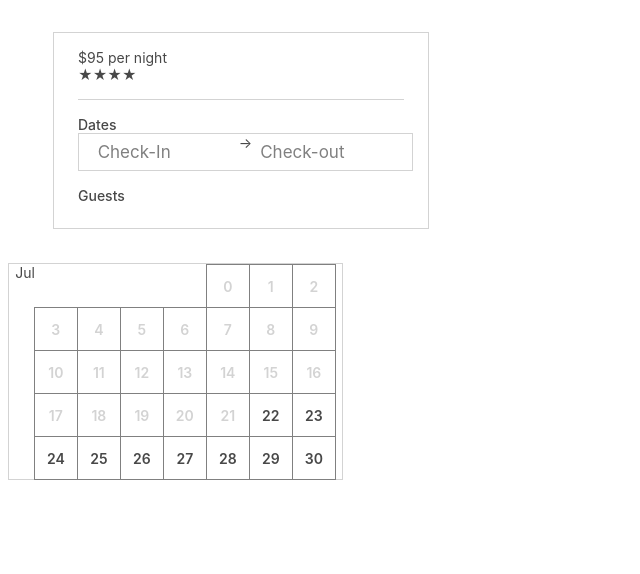
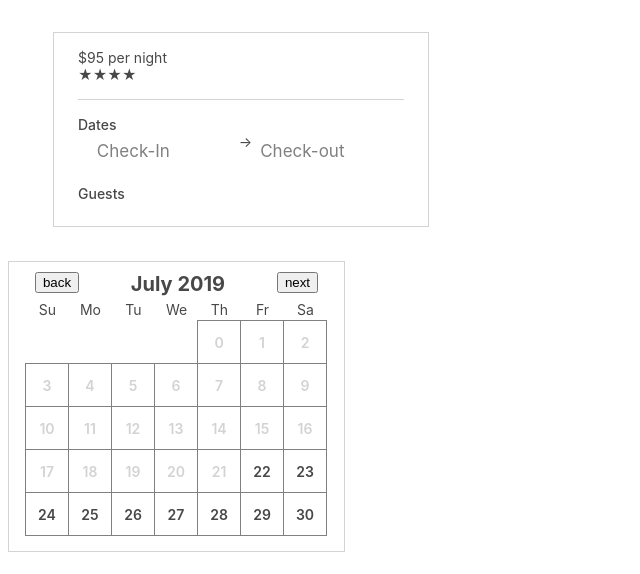
Before and after one commit to reserva-co/bookings_module, a React app: page / in a window 1280 px wide. Shown: the whole page, without its empty margins (0-640 px from the left). Built offline with nearby package versions, Linux system fonts and the light colour scheme.

Commit message:
Finished static calendar, will make new branch and start working on the dynamic feature

```diff
--- a/client/components/calendar.js
+++ b/client/components/calendar.js
@@ -7,16 +7,20 @@ class Calendar extends React.Component {
       startDay: '4',
       numberOfDays: 31,
       currentMonth: (new Date()).getMonth(),
-      currentDate: (new Date()).getDate()
+      currentDate: (new Date()).getDate(),
+      currentYear: (new Date()).getFullYear()
     }
   };
 
   render() {
+    var daysOfWeek = ["Su", "Mo", "Tu", "We", "Th", "Fr", "Sa"];
     var output = [];
     var month;
-
+    for (var i = 0; i < 7; i++) {
+      output.push(<div key={`d${i}`} className="day-box">{daysOfWeek[i]}</div>)
+    }
     for (var i = 0; i < this.data.startDay; i++) {
-      output.push(<div key={`e${i}`}className="empty-box"></div>)
+      output.push(<div key={`e${i}`} className="empty-box"></div>)
     }
     for (var i = 0; i < this.data.currentDate; i++) {
       output.push(<div key={`${i}`} className="date-box booked">{i}</div>)
@@ -26,25 +30,31 @@ class Calendar extends React.Component {
     }
 
     switch(this.data.currentMonth) {
-      case (1): month = 'Jan'; break;
-      case (2): month = 'Feb'; break;
-      case (3): month = 'Mar'; break;
-      case (4): month = 'Apr'; break;
+      case (1): month = 'January'; break;
+      case (2): month = 'Febuary'; break;
+      case (3): month = 'March'; break;
+      case (4): month = 'April'; break;
       case (5): month = 'May'; break;
-      case (6): month = 'Jun'; break;
-      case (7): month = 'Jul'; break;
-      case (8): month = 'Aug'; break;
-      case (9): month = 'Sep'; break;
-      case (10): month = 'Oct'; break;
-      case (11): month = 'Nov'; break;
-      case (12): month = 'Dec'; break;
+      case (6): month = 'June'; break;
+      case (7): month = 'July'; break;
+      case (8): month = 'August'; break;
+      case (9): month = 'September'; break;
+      case (10): month = 'October'; break;
+      case (11): month = 'November'; break;
+      case (12): month = 'December'; break;
     }
 
     return (
-      <div id="dates-container">
-        {month}
-        <div id="calendar-container">
-          {output}
+      <div id="big-container">
+        <div id="buttons-and-month">
+          <span><button>back</button></span>
+          <span id="month-name">{month} {this.data.currentYear}</span>
+          <span><button>next</button></span>
+        </div>
+        <div id="dates-container">
+          <div id="calendar-container">
+            {output}
+          </div>
         </div>
       </div>
     )
--- a/public/styles.css
+++ b/public/styles.css
@@ -31,7 +31,6 @@ hr {
 }
 
 #dates-container {
-  border: 1px solid lightgrey;
   box-sizing: border-box;
   color: #484848;
   margin-bottom: 16px;
@@ -59,6 +58,15 @@ hr {
   margin-bottom: -1px;
 }
 
+.day-box {
+  display: flex;
+  align-items: center;
+  justify-content: center;
+  width: 43px;
+  margin-bottom: 2px;
+  margin-top: 5px;
+}
+
 .booked {
   color: lightgrey;
 }
@@ -66,7 +74,6 @@ hr {
 .hoverable:hover {
   background-color:rgba(0, 0, 0, 0.2)
 }
-
 
 .empty-box {
   width: 42px;
@@ -88,3 +95,26 @@ hr {
   justify-content: center;
   width: 335px;
 }
+
+#switch-container {
+  display:flex;
+  align-content: center;
+  justify-content: center;
+}
+
+#big-container {
+  border: 1px solid lightgrey;
+  text-align: center;
+  width: 335px;
+}
+
+#month-name {
+  font-size: 20px;
+  font-weight: 700;
+}
+
+#buttons-and-month {
+  display: flex;
+  justify-content: space-around;
+  margin-top: 10px;
+}
```
Also changed, not shown: 1 other file.
